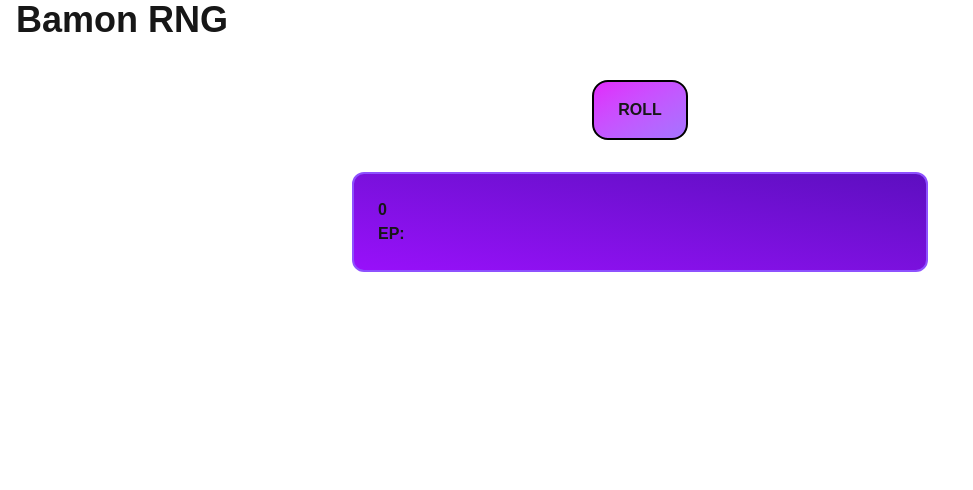
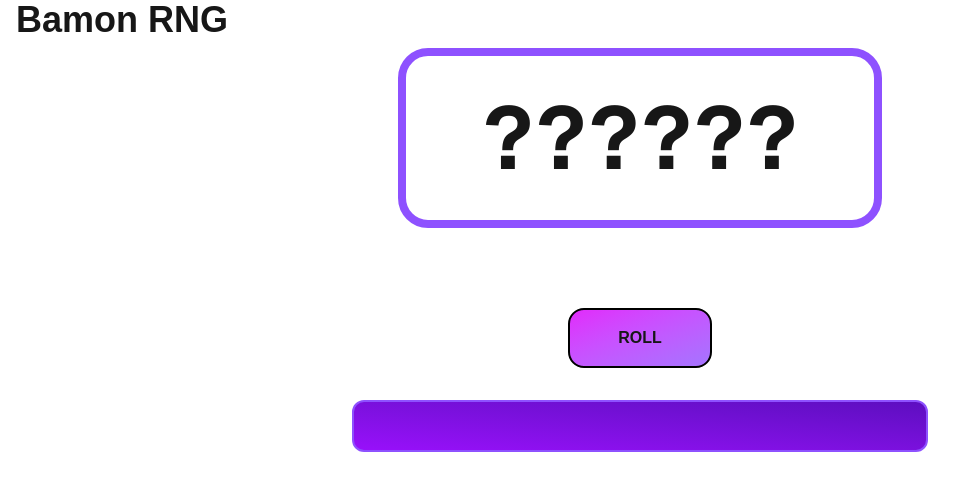
Before and after one commit to 5Stygian/bamon-rng, a Next.js app: page / in a window 1280 px wide. Shown: the top 490 px of the page, without its empty margins (0-973 px from the left). Built offline with nearby package versions, Linux system fonts and the light colour scheme.

Commit message:
bunch of cool frontend button go vroom vroom when spin then number go brrr when number go in number one at a time then ep come in from opacity and then opacity again when button click

```diff
--- /dev/null
+++ b/src/app/components/EPDisplay.tsx
@@ -0,0 +1,11 @@
+"use client";
+
+import { config } from "../config";
+
+export default function EPDisplay() {
+  return (
+    <div id="EPDisplayOuter" className={config.styles.EPContainer}>
+      <span id="EPDisplay"> 0</span> <span>EP</span>
+    </div>
+  );
+}
--- /dev/null
+++ b/src/app/components/attributesDisplay.tsx
@@ -0,0 +1,11 @@
+"use client";
+
+import { config } from "../config";
+
+export default function AttributeDisplay() {
+  return (
+    <div id="NumberDisplayOuter" className={config.styles.AttributeDisplay}>
+      <div id="AttributeDisplay" />
+    </div>
+  );
+}
--- a/src/app/components/index.ts
+++ b/src/app/components/index.ts
@@ -1,5 +1,7 @@
 import RollButton from "./button";
+import AttributeDisplay from "./attributesDisplay";
+import TopBar from "./topBar";
 import NumberDisplay from "./numberDisplay";
-import TopBar from "./topBar";
+import EPDisplay from "./EPDisplay";
 
-export { RollButton, NumberDisplay, TopBar };
+export { RollButton, AttributeDisplay, TopBar, NumberDisplay, EPDisplay };
--- a/src/app/components/numberDisplay.tsx
+++ b/src/app/components/numberDisplay.tsx
@@ -4,13 +4,8 @@ import { config } from "../config";
 
 export default function NumberDisplay() {
   return (
-    <div id="NumberDisplayOuter" className={config.styles.NumberDisplay}>
-      <div id="NumberDisplay">0</div>
-      <div id="AttributeDisplay" />
-      <div>
-        <span>EP: </span>
-        <span id="EPDisplay" />
-      </div>
+    <div id="NumberDisplay" className={config.styles.NumberDisplay}>
+      ??????
     </div>
   );
 }
--- a/src/app/config.ts
+++ b/src/app/config.ts
@@ -1,11 +1,20 @@
 export const config = {
   styles: {
     RollButton:
-      "block w-24 m-auto my-8 p-4 font-bold border-2 rounded-2xl border-black \
-      bg-gradient-to-br from-fuchsia-500 to-violet-500/80 \
+      "block w-36 m-auto my-8 p-4 font-bold border-2 rounded-2xl border-black \
+      bg-gradient-to-br from-fuchsia-500 to-violet-500/80 z-[-1] ease-[cubic-bezier(0.06, 0.98, 0.41, 0.93)] \
       duration-400 hover:cursor-pointer hover:transition-all hover:hue-rotate-30 \
-      hover:scale-120 hover:rotate-4 hover:brightness-110",
+      hover:scale-120 hover:rotate-[2deg] hover:brightness-110",
     NumberDisplay:
+      "max-w-[5.5em] m-auto p-4 font-mono border-8 rounded-[30px] border-violet-500 \
+      bg-transparent text-[5.5em] text-center font-bold \
+      hover:cursor-default",
+    EPContainer:
+      "max-w-[10em] m-auto font-mono border-4 rounded-[30px] border-violet-500 \
+      bg-transparent text-[1em] text-center font-bold mt-4 opacity-0 \
+      hover:cursor-default ease-[cubic-bezier(0.06, 0.98, 0.41, 0.93)] \
+      duration-400",
+    AttributeDisplay:
       "max-w-xl m-auto p-6 font-bold border-2 rounded-xl border-violet-500 \
       bg-gradient-to-tr from-purple-600 to-violet-800 \
       hover:cursor-default",
--- a/src/app/page.tsx
+++ b/src/app/page.tsx
@@ -1,11 +1,34 @@
+"use client";
+
+import { useEffect } from "react";
 import * as c from "./components/index";
 
 export default function Index() {
+  useEffect(() => {
+    // makes the radial gradient that follows the mouse
+    const rollButton = document.getElementById("RollButton") as HTMLElement;
+    function getMousePos(event: MouseEvent): void {
+      const x = event.clientX;
+      const y = event.clientY;
+
+      rollButton.style.backgroundImage = `radial-gradient(farthest-side at ${x - rollButton.offsetLeft}px ${y - rollButton.offsetTop}px, #d946ef 10%, #8b5cf6)`;
+    }
+    rollButton.addEventListener("transitionstart", () => {
+      document.addEventListener("mousemove", getMousePos);
+
+      if (!rollButton.matches(":hover")) {
+        rollButton.style.backgroundImage = "";
+        document.removeEventListener("mousemove", getMousePos);
+      }
+    });
+  }, []);
   return (
     <main>
       <c.TopBar />
+      <c.NumberDisplay />
+      <c.EPDisplay />
       <c.RollButton />
-      <c.NumberDisplay />
+      <c.AttributeDisplay />
     </main>
   );
 }
--- a/src/app/scripts/button.ts
+++ b/src/app/scripts/button.ts
@@ -292,6 +292,14 @@ class RandomNumber {
 
     this.checkForAttributes();
   }
+
+  get length(): number {
+    return this._digits;
+  }
+
+  get strvalue(): string {
+    return this._strvalue;
+  }
 }
 
 export default function roll() {
@@ -303,34 +311,59 @@ export default function roll() {
 
   const number: RandomNumber = new RandomNumber();
 
-  numberDisplay.innerHTML = number.value as unknown as string;
-  attributeDisplay.innerHTML = number.getAttrNamesAsFormattedString();
-  epDisplay.innerHTML = number.getEP() as unknown as string;
-
   console.log(number.value, number.getAttrNames(), number.getEP());
 
-  // for (let i of [1,10,100,1000,10000,100000,1000000]) {
-  //   number.value = i;
-  //   console.log(number.value, number.attributes);
-  // }
+  // code button roll button code roll and scale now though its also something else.
+  // this just makes roll button roll
+  rollButton.style.width = "6rem"; // squishes button
+  numberDisplay.innerHTML = "?".repeat(number.length);
+  (epDisplay.parentElement as HTMLElement).style.opacity = "0";
+  rollButton.disabled = true;
 
-  // code button roll button code roll not scale though thats something else.
-  // this just makes roll button roll
-  rollButton.style.rotate = "360deg";
-  rollButton.disabled = true;
+  new Promise<void>((resolve) => {
+    for (let i = 0; i < number.length; i++) {
+      setTimeout(
+        () => {
+          numberDisplay.innerText =
+            numberDisplay.innerText.substring(0, i) +
+            number.strvalue[i] +
+            numberDisplay.innerText.substring(i + 1);
+          if (i === number.length - 1) {
+            resolve();
+          }
+        },
+        300 * (i + 1),
+      );
+    }
+  });
+
   new Promise<void>((resolve) => {
     setTimeout(() => {
-      rollButton.style.transitionDuration = "0ms";
-      rollButton.style.rotate = "";
+      // rotates button 4x
+      rollButton.style.transitionDuration = "1600ms";
+      rollButton.style.rotate = "1440deg";
 
       setTimeout(() => {
-        rollButton.style.transitionDuration = "";
-        rollButton.disabled = false;
-      }, 10);
+        // instantly changes rotation back to default
+        rollButton.style.transitionDuration = "0ms";
+        rollButton.style.rotate = "";
 
-      resolve();
+        setTimeout(() => {
+          // sets transition duration baack to default after changing rotation
+          rollButton.style.transitionDuration = "";
+          resolve();
+        }, 10);
+      }, 1600);
     }, 400);
+  }).then(() => {
+    // makes button unsquished
+    rollButton.style.width = "";
+
+    numberDisplay.innerHTML = number.value as unknown as string;
+    attributeDisplay.innerHTML = number.getAttrNamesAsFormattedString();
+    epDisplay.innerHTML = number.getEP() as unknown as string;
+    (epDisplay.parentElement as HTMLElement).style.opacity = "100%";
+
+    rollButton.disabled = false;
   });
 }
-
-//roll();
```
